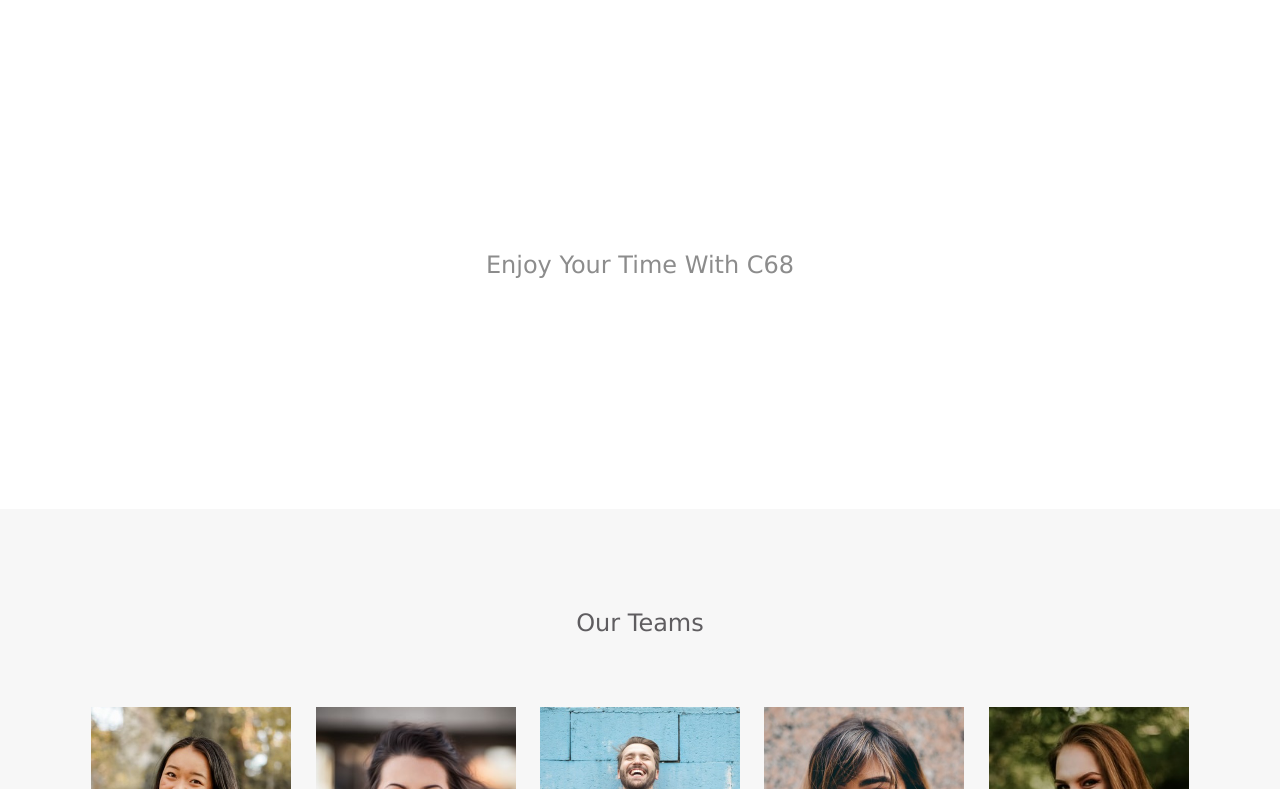
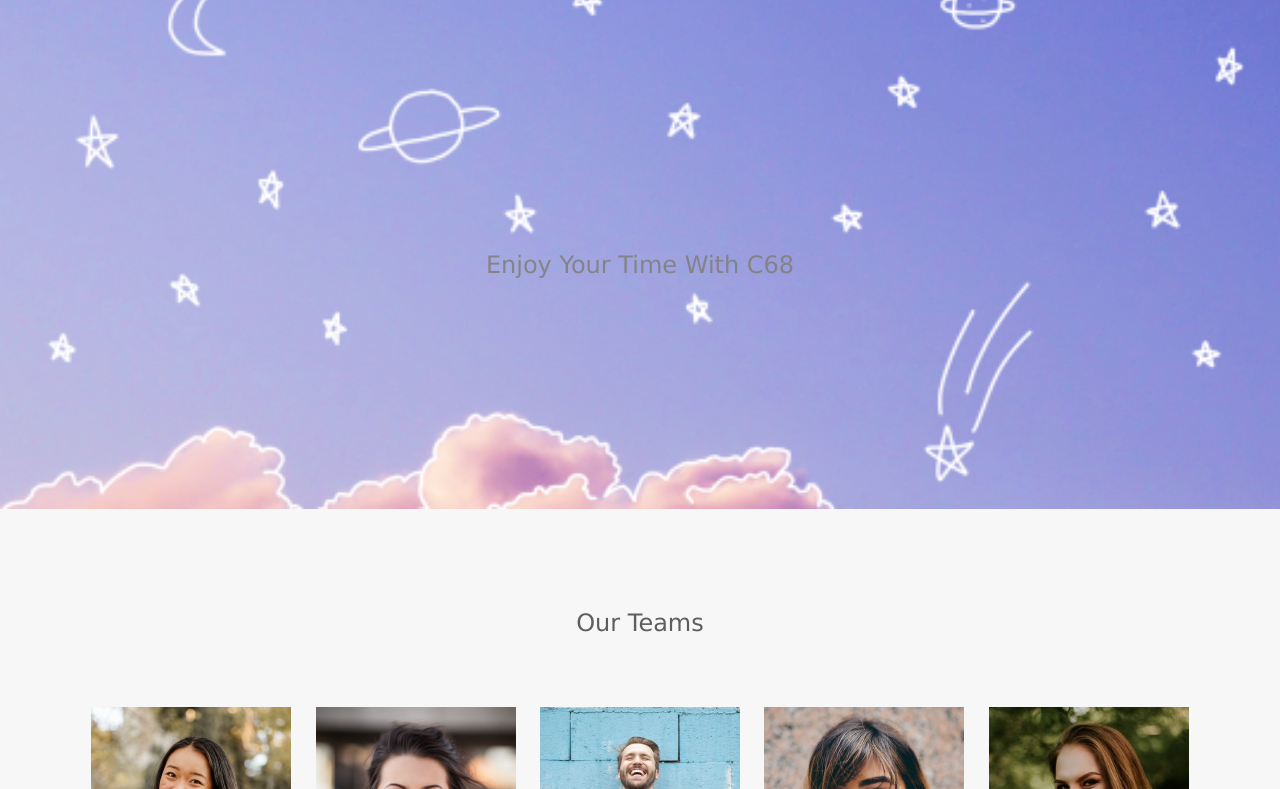
Before and after one commit to dwitadee/web, a plain HTML site: page index.html in a window 1280 px wide. Shown: the part 68-857 px from the top of the page. Drawn offline with Linux system fonts and the light colour scheme.

Commit message:
Update stylesheet.css

```diff
--- a/stylesheet.css
+++ b/stylesheet.css
@@ -61,7 +61,7 @@ header {
 
 .top-wrapper {
     padding: 180px 0 230px 0;
-    background-image: url(images/tumblr4.png);
+    background-image: url(tumblr4.png);
     background-size: cover;
     color: grey;
     text-align: center;
```
